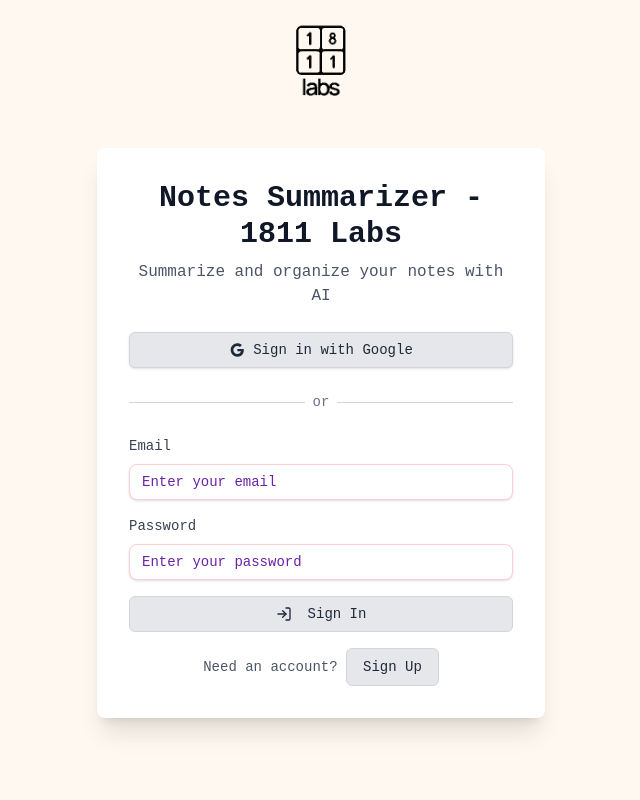
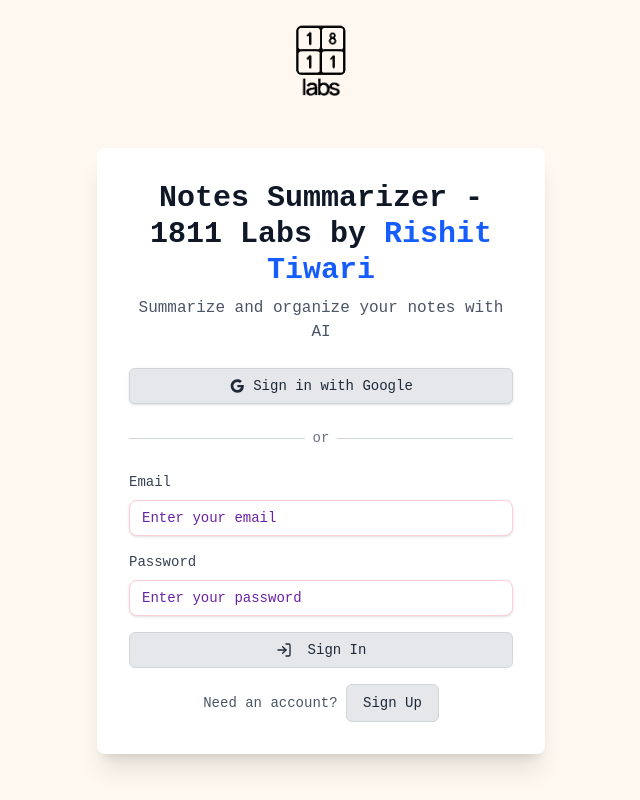
Before and after one commit to rixitgithub/1811labs-notesapp, a Next.js app: page / in a window 1280 px wide. Shown: the whole page, without its empty margins (319-959 px from the left). Built offline with nearby package versions, Linux system fonts and the light colour scheme; no server answers.

Commit message:
added name on login page

```diff
--- a/src/app/page.tsx
+++ b/src/app/page.tsx
@@ -118,9 +118,18 @@
   return (
     <div className="flex items-center justify-center">
       <div className="w-full max-w-md bg-white dark:bg-gray-800 rounded-lg shadow-xl p-8">
-        <h1 className="text-3xl font-bold text-center text-gray-900 dark:text-gray-100 mb-2">
-          Notes Summarizer - 1811 Labs
-        </h1>
+      <h1 className="text-3xl font-bold text-center text-gray-900 dark:text-gray-100 mb-2">
+  Notes Summarizer - 1811 Labs by{" "}
+  <a
+    href="https://rishittiwari.vercel.app"
+    target="_blank"
+    rel="noopener noreferrer"
+    className="text-blue-600 hover:underline"
+  >
+    Rishit Tiwari
+  </a>
+</h1>
+
         <p className="text-center text-gray-600 dark:text-gray-400 mb-6">
           Summarize and organize your notes with AI
         </p>
```
